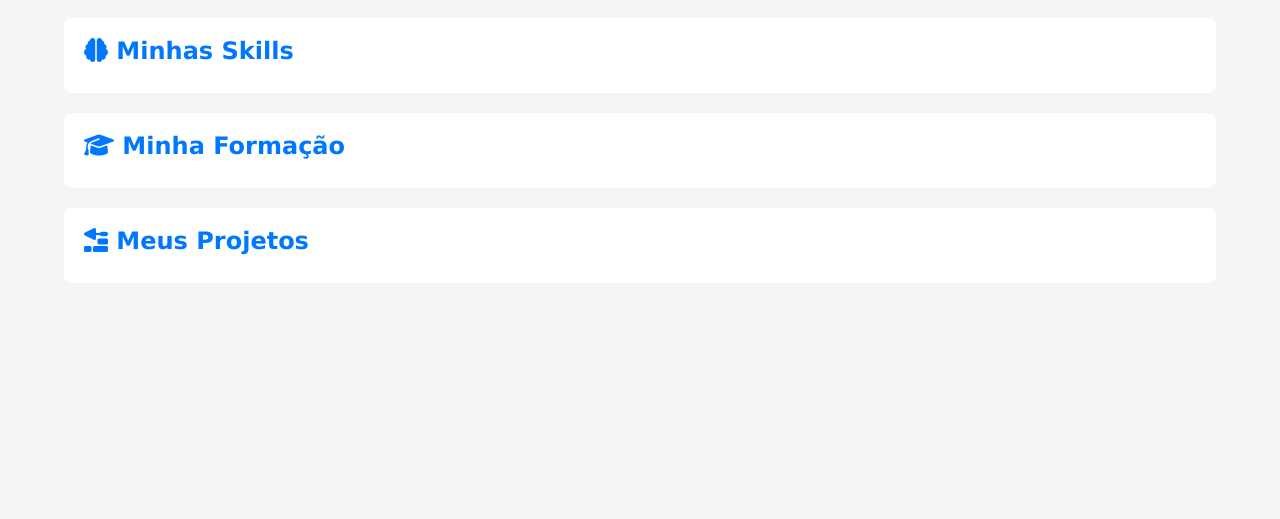
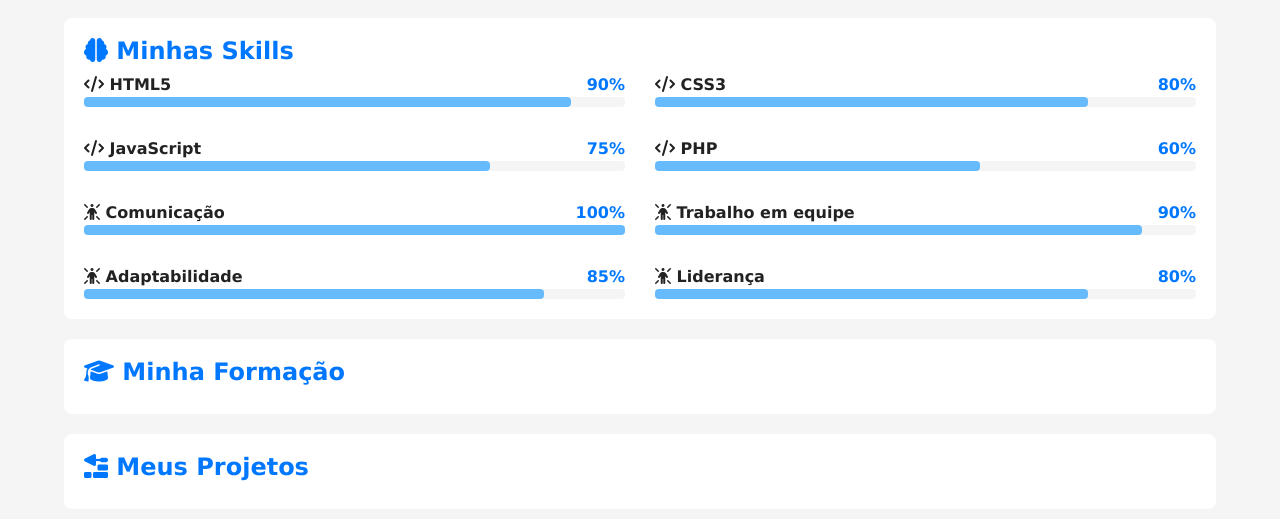
Before and after one commit to MateusFonseca14/projeto-portfolio, a plain HTML site: page index.html in a window 1280 px wide. Shown: the part 1193-1712 px from the top of the page. Before the commit the page ends 1496 px from the top, so only its background shows below. Drawn offline with Linux system fonts and the light colour scheme.

Commit message:
Skills criadas

```diff
--- a/estilos/style.css
+++ b/estilos/style.css
@@ -178,3 +178,44 @@ article h2 {
   height: 100%;
   border-radius: 8px;
 }
+
+#skill-container {
+  display: grid;
+  grid-template-columns: 1fr;
+  gap: 30px;
+}
+
+#skill-container .info {
+  display: flex;
+  justify-content: space-between;
+  align-items: center;
+}
+
+#skill-container .nome {
+  font-weight: bold;
+  color: var(--texto);
+}
+
+#skill-container .porcent {
+  font-weight: bold;
+  color: var(--destaque);
+}
+
+#skill-container .barra {
+  width: 100%;
+  height: 10px;
+  background-color: var(--fundo-principal);
+  border-radius: 4px;
+}
+
+#skill-container .progresso {
+  height: 100%;
+  background-color: var(--destaque-inverso);
+  border-radius: 4px;
+}
+
+@media screen and (min-width: 768px) {
+  #skill-container {
+    grid-template-columns: 1fr 1fr;
+  }
+}
--- a/index.html
+++ b/index.html
@@ -47,6 +47,119 @@
             <article id="skills">
                 <h2><i class="fa-solid fa-brain"></i> Minhas Skills</h2>
 
+                <div id="skill-container">
+                    <div class="item">
+                        <div class="info">
+                            <span class="nome">
+                               <i class="fa-solid fa-code"></i> HTML5
+                            </span>
+                            <span class="porcent">
+                                90%
+                            </span>
+                        </div>
+                        <div class="barra">
+                            <div class="progresso" style="width: 90%;"></div>
+                        </div>
+                    </div>
+
+                    <div class="item">
+                        <div class="info">
+                            <span class="nome">
+                               <i class="fa-solid fa-code"></i> CSS3
+                            </span>
+                            <span class="porcent">
+                                80%
+                            </span>
+                        </div>
+                        <div class="barra">
+                            <div class="progresso" style="width: 80%;"></div>
+                        </div>
+                    </div>
+
+                    <div class="item">
+                        <div class="info">
+                            <span class="nome">
+                                <i class="fa-solid fa-code"></i> JavaScript
+                            </span>
+                            <span class="porcent">
+                                75%
+                            </span>
+                        </div>
+                        <div class="barra">
+                            <div class="progresso" style="width: 75%;"></div>
+                        </div>
+                    </div>
+
+                    <div class="item">
+                        <div class="info">
+                            <span class="nome">
+                                <i class="fa-solid fa-code"></i> PHP
+                            </span>
+                            <span class="porcent">
+                                60%
+                            </span>
+                        </div>
+                        <div class="barra">
+                            <div class="progresso" style="width: 60%;"></div>
+                        </div>
+                    </div>
+
+                    <div class="item">
+                        <div class="info">
+                            <span class="nome">
+                               <i class="fa-solid fa-person-rays"></i> Comunicação
+                            </span>
+                            <span class="porcent">
+                                100%
+                            </span>
+                        </div>
+                        <div class="barra">
+                            <div class="progresso" style="width: 100%;"></div>
+                        </div>
+                    </div>
+
+                    <div class="item">
+                        <div class="info">
+                            <span class="nome">
+                               <i class="fa-solid fa-person-rays"></i> Trabalho em equipe
+                            </span>
+                            <span class="porcent">
+                                90%
+                            </span>
+                        </div>
+                        <div class="barra">
+                            <div class="progresso" style="width: 90%;"></div>
+                        </div>
+                    </div>
+
+                    <div class="item">
+                        <div class="info">
+                            <span class="nome">
+                               <i class="fa-solid fa-person-rays"></i> Adaptabilidade
+                            </span>
+                            <span class="porcent">
+                                85%
+                            </span>
+                        </div>
+                        <div class="barra">
+                            <div class="progresso" style="width: 85%;"></div>
+                        </div>
+                    </div>
+
+                    <div class="item">
+                        <div class="info">
+                            <span class="nome">
+                               <i class="fa-solid fa-person-rays"></i> Liderança
+                            </span>
+                            <span class="porcent">
+                                80%
+                            </span>
+                        </div>
+                        <div class="barra">
+                            <div class="progresso" style="width: 80%;"></div>
+                        </div>
+                    </div>
+                </div>
             </article> <!-- Fim article#skills -->
 
             <article id="formacao">
```
